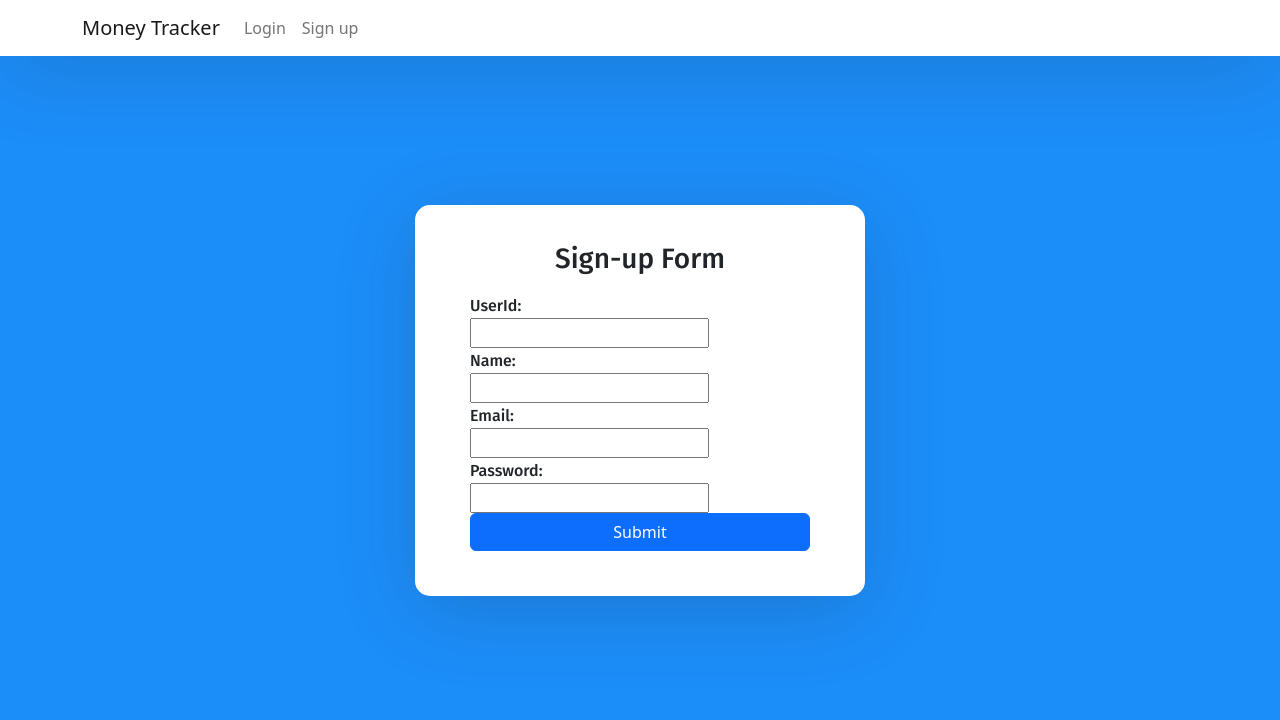
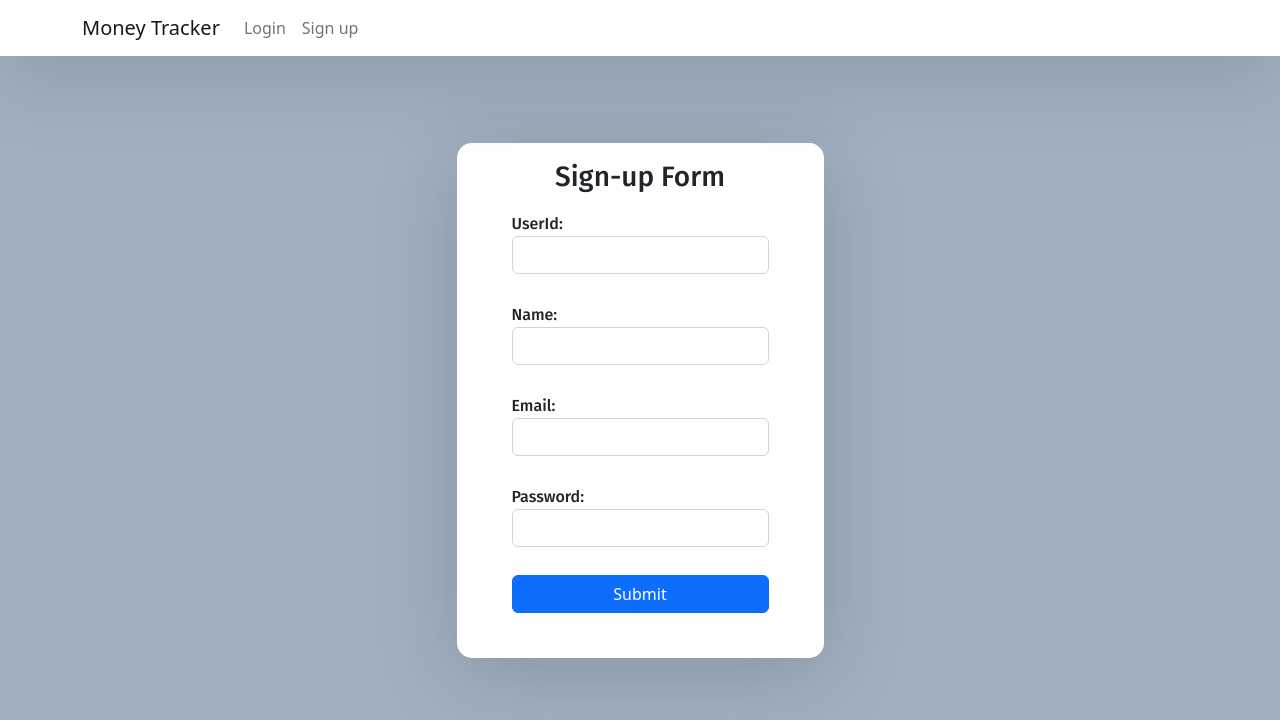
Before and after one commit to vaibhavpalve1234/Money-Tracker, a React (Create React App) app in the folder frontend/: page /sign-up in a window 1280 px wide. Shown: the top 720 px of the page. Built offline with nearby package versions, Linux system fonts and the light colour scheme.

Commit message:
some changes
Signed-off-by: vaibhavpalve1234 <vaibhavpalve1234@gmail.com>

```diff
--- a/frontend/src/App.js
+++ b/frontend/src/App.js
@@ -3,9 +3,13 @@ import '../node_modules/bootstrap/dist/css/bootstrap.min.css'
 import './App.css';
 import Login from './components/Login';
 import Sign from './components/Sign'
-import TransactionForm from './components/ExpenseItem'
+import AuthTokenVerify from './components/auth'
+import List from './components/List'
+import BaseHome from './components/Home';
 
 function App() {
+  let auth = AuthTokenVerify()
+  console.log(auth.isAuthenticated, auth.status);
   return (
     <Router>
       <div className="App">
@@ -32,12 +36,18 @@ function App() {
         </nav>
         <div className="auth-wrapper">
           <div className="auth-inner">
-            <Routes>
-              <Route exact path="/" element={<Sign />} />
-              <Route path="/Login" element={<Login />} />
-              <Route path="/sign-up" element={<Sign />} />
-              <Route path="/List" element={<TransactionForm />} />
-            </Routes>
+            <div>
+              <Routes>
+                <Route exact path="/" element={<BaseHome />} />
+                <Route path="/Login" element={<Login />} />
+                <Route path="/sign-up" element={<Sign />} />
+              </Routes>
+            </div>
+            <div className='nav-item'>
+              <Routes>
+                <Route path="/List" element={(auth.isAuthenticated)?(auth.isAuthenticated && <List />):<Login />} />
+              </Routes>
+            </div>
           </div>
         </div>
       </div>
--- a/frontend/src/components/ExpenseItem.js
+++ b/frontend/src/components/ExpenseItem.js
@@ -1,21 +1,25 @@
-import ExpenseList from './ExpenseList';
 import AddExpenseItem from './AddExpenseItem'
 import { useState } from 'react'
-import {useLocation} from 'react-router-dom';
+import { useLocation } from 'react-router-dom';
+import SplitItemList from './SplitItem'
+
 const TransactionForm = () => {
     const location = useLocation();
     const [addItem, setAddItem] = useState(false)
 
-    console.log(location);
     return (
-        <div className="nav justify-content-center">
-            <div className="nav justify-content-center">
-                <button type="submit" disabled={addItem} className="btn btn-primary" onClick={() => setAddItem(true)}>
-                    Add Item
-                </button>
-                {(addItem && <AddExpenseItem headerData ={location} />)}
+        <div>
+            <div >
+                <div className="nav justify-content-center" >
+                    <button type="submit" disabled={addItem} className="btn btn-primary " onClick={() => setAddItem(true)}>
+                        Add Item
+                    </button>
+                    <SplitItemList />
+                </div>
+                <div >
+                    {(addItem && <AddExpenseItem headerData={location} />)}
+                </div>
             </div>
-
         </div>
     )
 }
--- a/frontend/src/components/ExpenseList.js
+++ b/frontend/src/components/ExpenseList.js
@@ -2,9 +2,15 @@
 const ExpenseList = () => {
     console.log();
     return (
-    <>
-
-    </> );
+    <nav  >
+        <h4>payerId: vaibhav</h4>
+        <br />
+        <h4>Amount: 5$</h4>
+        <br/>
+        <h4>Category: Book</h4>
+        <br />
+        <p>description: hello</p>
+    </nav> );
 }
 
 export default ExpenseList;
--- /dev/null
+++ b/frontend/src/components/Home.js
@@ -0,0 +1,13 @@
+
+
+import { Link } from "react-router-dom";
+export default function BaseHome() {
+  return (
+    <div className="base-home">
+      <h1 className="base-brand">🤖 myMoney</h1>
+      <h1 className="base-welcome">Welcome User!</h1>
+      <h2 className="base-head">This App lets you keep track of your transactions!!</h2>
+      <p>Please <a href="/Login">Login</a> or <a href="/Sign-up">Register</a> to Track Your Money Pocket</p>
+    </div>
+  );
+}
--- /dev/null
+++ b/frontend/src/components/List.js
@@ -0,0 +1,38 @@
+import ExpenseList from "./ExpenseList";
+import TransactionForm from "./ExpenseItem";
+
+const List = () => {
+    return (
+        <div className="navbar-nav ml-auto">
+            <TransactionForm />
+            <div class="container">
+                <div class="row ">
+                    {/* <div class="col"> */}
+                        <div className="col card">
+                            <div className="card-body">
+                                <ExpenseList />
+                            </div>
+                        </div>
+                        <div className="col card">
+                            <div className="card-body">
+                                <ExpenseList />
+                            </div>
+                        </div>
+                        <div className="col card">
+                            <div className="card-body">
+                                <ExpenseList />
+                            </div>
+                        </div>
+                        <div className="col card">
+                            <div className="card-body">
+                                <ExpenseList />
+                            </div>
+                        </div>
+                    </div>
+                </div>
+            </div>
+        // </div>
+    );
+}
+
+export default List;
--- a/frontend/src/components/Login.js
+++ b/frontend/src/components/Login.js
@@ -17,13 +17,16 @@ const Login = () => {
     const postData = async(email, password) =>{
         console.log(email, password);
         const responce= await axios.post('http://localhost:4000/login',{ email, password})
-        console.log(responce.data.token);
-        if(responce.statusText ==='Created'){
+        console.log(responce.data);
+        if(responce.data.token){
             alert("user created!! ")
+            window.localStorage.setItem('token', JSON.stringify(responce.data.token));
+
             navigate('/List', {state:{token:responce.data.token,data:responce.data}})
         }
         else{
             alert("wrong password ")
+            navigate('/')
         }
     }
 
--- a/frontend/src/components/Sign.js
+++ b/frontend/src/components/Sign.js
@@ -40,25 +40,33 @@ const Sign = () => {
     }
 
     return (
-        <div className="position-relative">
+        <div >
             <form onSubmit={(e) => { handleSubmit(e) }}>
                 <h3> Sign-up Form </h3>
+                <div className="mb-1">
                 <label >
                     UserId:
                 </label><br />
-                <input type="number" value={userId} required onChange={(e) => { handleUserIdchange(e) }} /><br />
+                <input type="number" className="form-control" value={userId} required onChange={(e) => { handleUserIdchange(e) }} /><br />
+                </div>
+                <div className="mb-1">
                 <label>
                     Name:
                 </label><br />
-                <input type="text" value={name} required onChange={(e) => { handleNameChange(e) }} /><br />
+                <input type="text" value={name} className="form-control" required onChange={(e) => { handleNameChange(e) }} /><br />
+                </div>
+                <div className="mb-1">
                 <label>
                     Email:
                 </label><br />
-                <input type="email" value={email} required onChange={(e) => { handleEmailChange(e) }} /><br />
+                <input type="email" value={email} className="form-control" required onChange={(e) => { handleEmailChange(e) }} /><br />
+                </div>
+                <div className="mb-1">
                 <label>
                     Password:
                 </label><br />
-                <input type="password" value={password} required onChange={(e) => { handlePasswordChange(e) }} /><br />
+                <input type="password" value={password} className="form-control" required onChange={(e) => { handlePasswordChange(e) }} /><br />
+                </div>
                 <div className="d-grid">
                     <button type="submit" className="btn btn-primary">
                         Submit
--- /dev/null
+++ b/frontend/src/components/auth.js
@@ -0,0 +1,10 @@
+const AuthTokenVerify = () =>{
+    let tokenData  = window.localStorage.getItem('token');
+    if(tokenData){
+        return {tokenData , status:true, isAuthenticated:true}
+    }
+    else{
+        return { status:false, isAuthenticated:false}
+    }
+}
+export default AuthTokenVerify
--- a/frontend/src/index.css
+++ b/frontend/src/index.css
@@ -3,7 +3,7 @@
   box-sizing: border-box;
 }
 body {
-  background: #1C8EF9 !important;
+  background: #a1b0bf !important;
   min-height: 100vh;
   display: flex;
   font-weight: 400;
@@ -28,11 +28,11 @@ body, html, .App, #root, .auth-wrapper {
   text-align: left;
 }
 .auth-inner {
-  width: 450px;
+  /* width: 450px; */
   margin: auto;
   background: #ffffff;
   box-shadow: 0px 14px 80px rgba(34, 35, 58, 0.2);
-  padding: 40px 55px 45px 55px;
+  padding: 20px 55px 45px 55px;
   border-radius: 15px;
   transition: all .3s;
 }
```
Also changed, not shown: frontend/src/button/AuthButton.js (added, +7 -0 lines), frontend/src/components/AddExpenseItem.js (+11 -12 lines).
